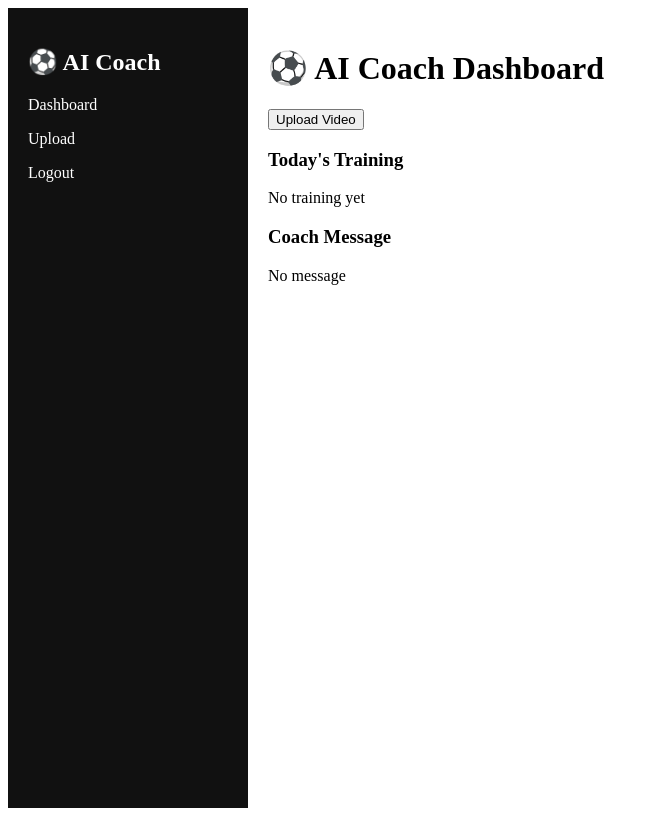
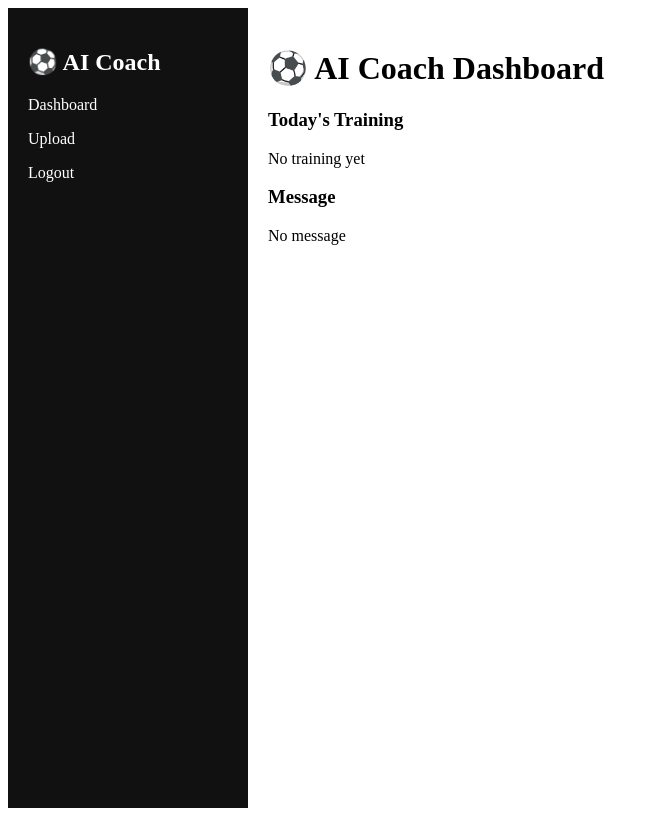
Before and after one commit to Steve-Yang-KR/AI-Agent-Coach, a Next.js app: page /dashboard in a window 1280 px wide. Shown: the whole page, without its empty margins (0-659 px from the left). Built offline with nearby package versions, Linux system fonts and the light colour scheme; no server answers; the database is empty; sample sign-in values are in the browser's storage.

Commit message:
Update page.js

```diff
--- a/app/(main)/dashboard/page.js
+++ b/app/(main)/dashboard/page.js
@@ -1,8 +1,9 @@
 'use client';
 
 import { useEffect, useState } from "react";
-import { db } from "@/lib/firebase";
+import { db, auth } from "@/lib/firebase";
 import { doc, onSnapshot } from "firebase/firestore";
+import { onAuthStateChanged } from "firebase/auth";
 import { useRouter } from "next/navigation";
 
 export default function Dashboard() {
@@ -10,11 +11,25 @@ export default function Dashboard() {
   const router = useRouter();
 
   useEffect(() => {
-    const unsub = onSnapshot(doc(db, "players", "player1"), (docSnap) => {
-      setPlayer(docSnap.data() || {});
+    let unsubscribeFirestore = null;
+
+    const unsubscribeAuth = onAuthStateChanged(auth, (user) => {
+      if (!user) {
+        router.push("/");
+        return;
+      }
+
+      const ref = doc(db, "players", user.uid);
+
+      unsubscribeFirestore = onSnapshot(ref, (docSnap) => {
+        setPlayer(docSnap.data() || {});
+      });
     });
 
-    return () => unsub();
+    return () => {
+      unsubscribeAuth();
+      if (unsubscribeFirestore) unsubscribeFirestore();
+    };
   }, []);
 
   if (!player) return <div>Loading...</div>;
@@ -23,14 +38,10 @@ export default function Dashboard() {
     <div>
       <h1>⚽ AI Coach Dashboard</h1>
 
-      <button onClick={() => router.push("/upload")}>
-        Upload Video
-      </button>
-
       <h3>Today's Training</h3>
       <p>{player.intention?.today_training || "No training yet"}</p>
 
-      <h3>Coach Message</h3>
+      <h3>Message</h3>
       <p>{player.intention?.message || "No message"}</p>
     </div>
   );
```
